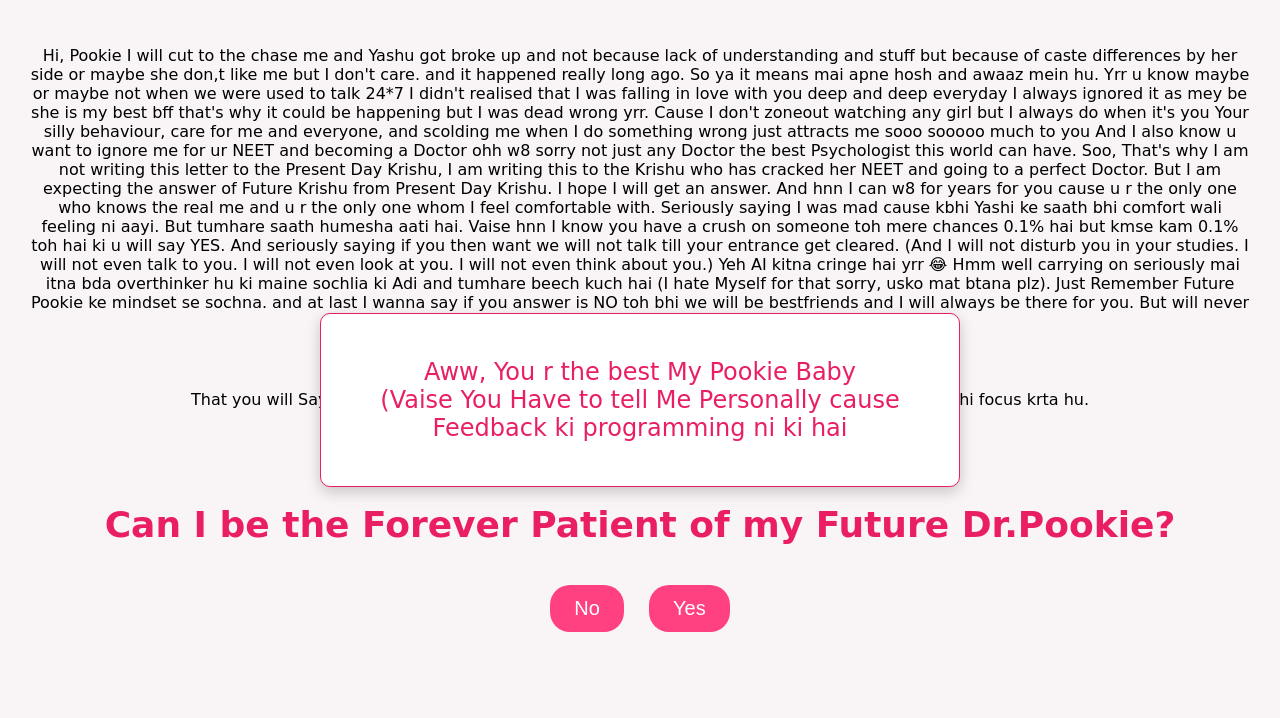
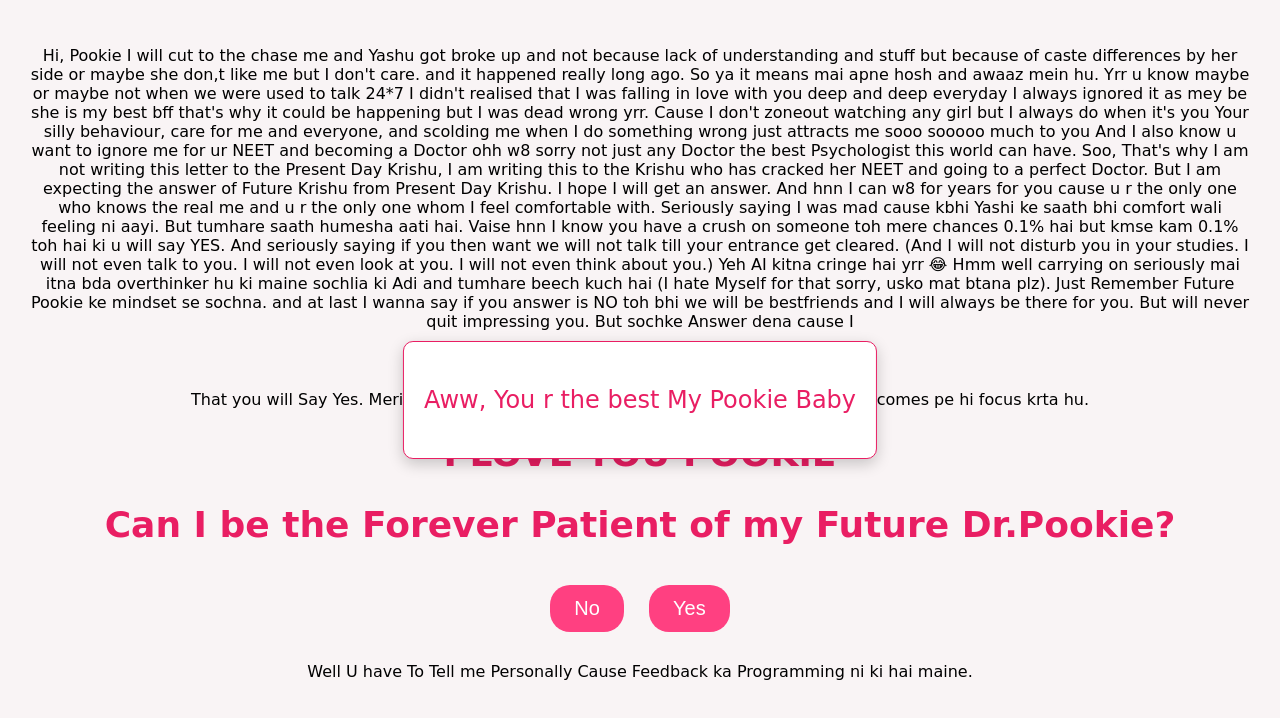
Before and after one commit to UNIVERSAL0721/LOVIEE, a plain HTML site: page index.html in a window 1280 px wide. Both pictures are taken after a click on the button "Yes". Drawn offline with Linux system fonts and the light colour scheme.

Commit message:
Update index.html

```diff
--- a/index.html
+++ b/index.html
@@ -41,8 +41,9 @@
             <button id="yes-btn">Yes</button>
         </div>
         <div class="popup" id="popup">
-            <p>Aww, You r the best My Pookie Baby<br> (Vaise You Have to tell Me Personally cause Feedback ki programming ni ki hai</p>
+            <p>Aww, You r the best My Pookie Baby</p>
         </div>
+    <p>Well U have To Tell me Personally Cause Feedback ka Programming ni ki hai maine.</p>
     </div>
     <script src="Lovie.js"></script>
 </body>
```
